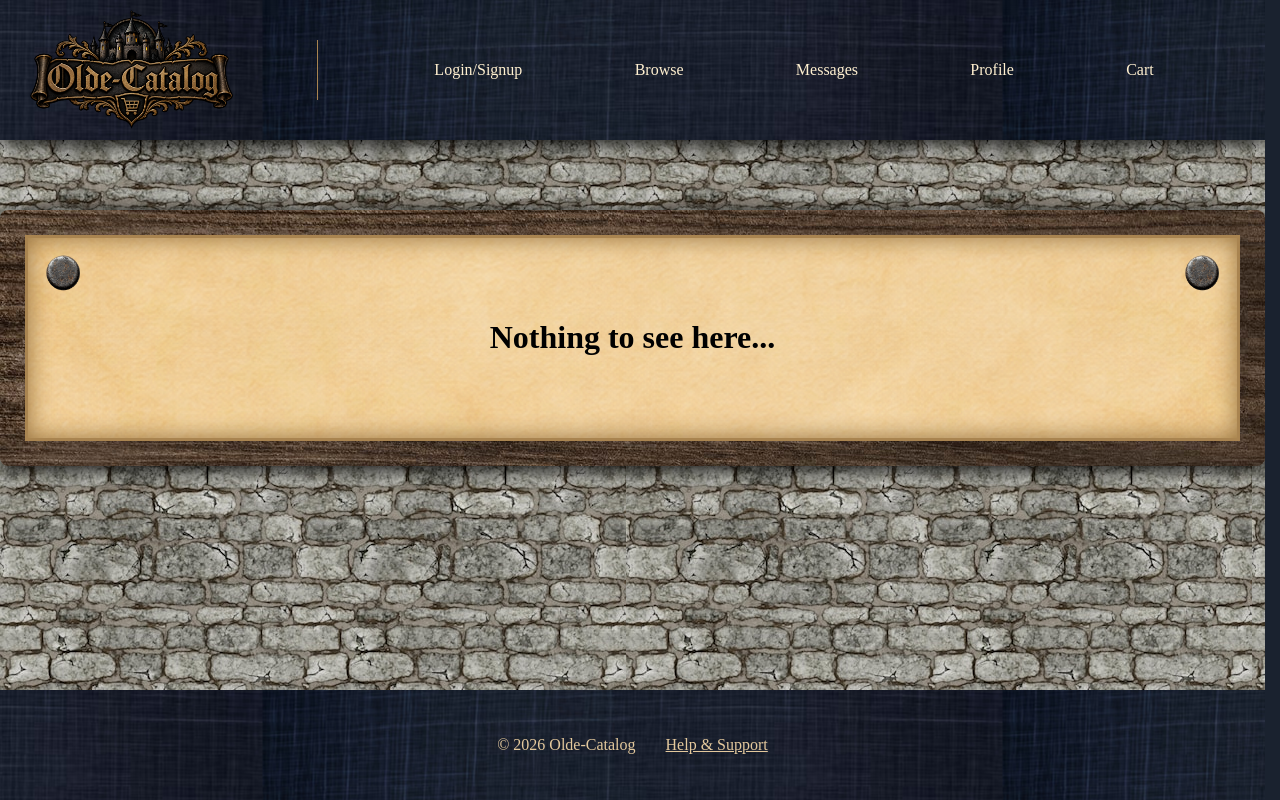
After one commit to woahgunnar/gsn-online-marketplace, a PHP site: page /support.html in a window 1280 px wide. The commit adds this page. Run offline with PHP 8.4, Linux system fonts and the light colour scheme.

Commit message:
add support page and change overscroll color

```diff
--- a/css/global.css
+++ b/css/global.css
@@ -7,6 +7,7 @@
 html {
   scrollbar-gutter: stable;
   scrollbar-color: #63411e #f0e5d4;
+  background-color: #1A222F;
 }
 
 body {
--- a/registration.html
+++ b/registration.html
@@ -52,7 +52,11 @@
         <!-- page heading -->
         <div class="registration-heading">
           <h2>Join the Handful of Merchants Already Using Our Platform</h2>
-          <p>Create your Olde-Catalog account and begin trading today!</p>
+          <p>
+            <strong
+              >Create your Olde-Catalog account and begin trading today!</strong
+            >
+          </p>
         </div>
 
         <!-- registration layout -->
--- /dev/null
+++ b/support.html
@@ -0,0 +1,60 @@
+<!doctype html>
+<html lang="en">
+  <head>
+    <meta charset="UTF-8" />
+    <meta name="viewport" content="width=device-width, initial-scale=1.0" />
+    <meta name="author" content="Gunnar Ashworth" />
+    <meta name="description" content="profile page for the user" />
+    <title>Support</title>
+
+    <link rel="stylesheet" href="css/global.css" />
+    <link rel="stylesheet" href="css/header-footer.css" />
+    <link rel="stylesheet" href="css/main.css" />
+    <link rel="stylesheet" href="css/support.css" />
+  </head>
+
+  <body>
+    <!-- HEADER AND NAVIGATION -->
+    <header>
+      <div class="header-content">
+        <div class="logo-window">
+          <h1>
+            <a href="index.html"
+              ><img src="images/logo.jpg" width="300" height="150" alt="logo"
+            /></a>
+          </h1>
+        </div>
+
+        <!-- navigation menu -->
+        <nav aria-label="Main navigation">
+          <a href="registration.html">Login/Signup</a>
+          <a href="index.html">Browse</a>
+          <a href="messages.html">Messages</a>
+          <a href="profile.html">Profile</a>
+          <a href="cart.html">Cart</a>
+        </nav>
+      </div>
+    </header>
+
+    <!-- MAIN CONTENT -->
+    <main class="wooden-frame">
+      <div class="parchment-panel">
+        <img src="images/iron-rivet.png" class="nail-left" alt="nail" />
+        <img src="images/iron-rivet.png" class="nail-right" alt="nail" />
+
+        <!-- placeholder text -->
+        <div class="placeholder">
+          <h1>Nothing to see here...</h1>
+        </div>
+      </div>
+    </main>
+
+    <!-- FOOTER -->
+    <footer>
+      <div class="footer-content">
+        <p>&copy; 2026 Olde-Catalog</p>
+        <a href="support.html">Help & Support</a>
+      </div>
+    </footer>
+  </body>
+</html>
```
Also changed, not shown: css/support.css (added).
